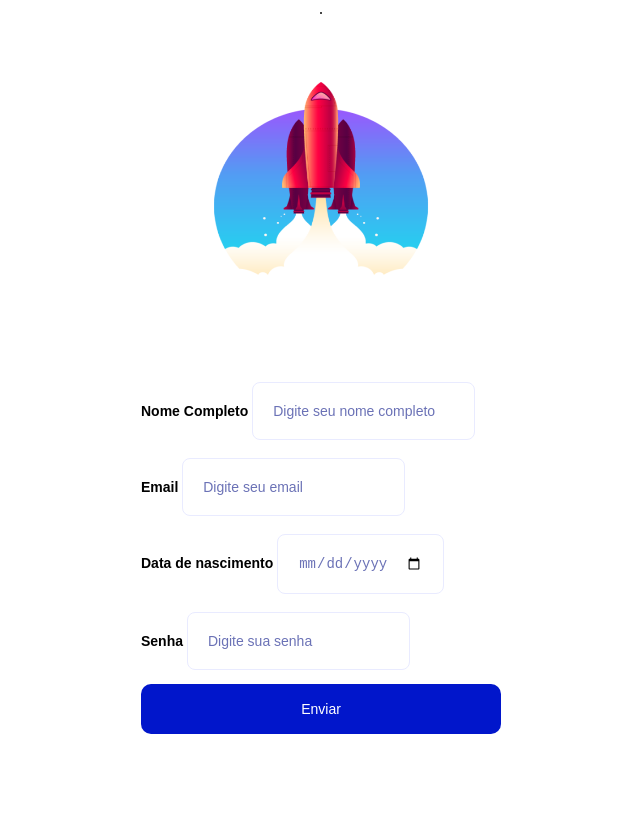
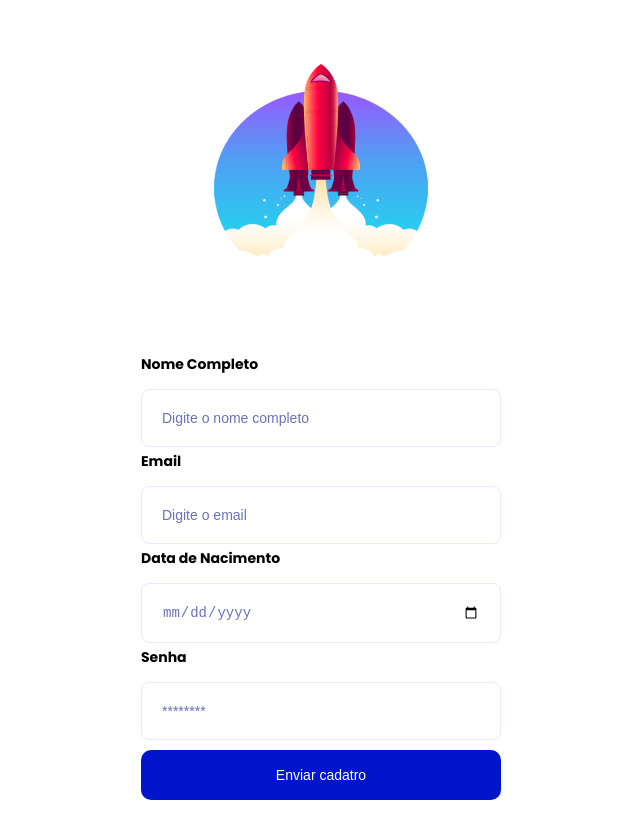
Before and after one commit to KevinCapocecera/sistema-de-cadastro, a plain HTML site: page index.html in a window 1280 px wide. Shown: the whole page, without its empty margins (319-959 px from the left). Drawn offline with Linux system fonts and the light colour scheme.

Commit message:
Atualização Formulário

```diff
--- a/index.html
+++ b/index.html
@@ -1,25 +1,40 @@
 <!DOCTYPE html>
-<html lang="pt-br">
+
+<html lang="BR">
+<link rel="stylesheet" href="styles.css">
 
 <head>
-    <meta charset="UTF-8">
-    <meta name="viewport" content="width=device-width, initial-scale=1.0">.
-    <link rel="stylesheet" href="styles.css">
-    <title>Sistema de Cadastro</title>
+
+    <link rel="preconnect" href="https://fonts.googleapis.com">
+    <link rel="preconnect" href="https://fonts.gstatic.com" crossorigin>
+    <link
+        href="https://fonts.googleapis.com/css2?family=Poppins:ital,wght@0,100;0,200;0,300;0,400;0,500;0,600;0,700;0,800;0,900;1,100;1,200;1,300;1,400;1,500;1,600;1,700;1,800;1,900&display=swap"
+        rel="stylesheet">
+
 </head>
 
 <body>
-    <img src="image.png" alt="Imagem de um foguete">
-    <form id="sistema-cadastro" class="meu-formulario">
-        <label for="nome" id="nome-label" class="minha-label">Nome Completo <input type="text" name="nome"
-                placeholder="Digite seu nome completo" required></label>
-        <label for="email" id="email-label" class="minha-label">Email <input type="email" name="email"
-                placeholder="Digite seu email" required></label>
-        <label for="data-de-nascimento" id="data-label" class="minha-label">Data de nascimento <input type="date"
-                name="data-de-nascimento"></label>
-        <label for="senha" id="senha-label" class="minha-label">Senha <input type="password" name="senha" placeholder="Digite sua senha"></label>
-        <button>Enviar</button>
+
+    <img src="image.png" alt="Imagem de um fogute vemelho, com fundo azul">
+    <form id="meu_formulario">
+        <label for="">Nome Completo</label>
+        <Input type="text" placeholder="Digite o nome completo">
+
+
+        <label for="">Email</label>
+        <Input type="email" placeholder="Digite o email">
+
+        <label for="">Data de Nacimento</label>
+        <Input type="date">
+
+        <label for="">Senha</label>
+        <Input type="password" placeholder="********">
+
+        <button type="submit">Enviar cadatro</button>
+
     </form>
+
+
 </body>
 
 </html>
--- a/styles.css
+++ b/styles.css
@@ -1,4 +1,3 @@
-
 body {
     background-color: rgb(255, 255, 255);
     display: flex;
```
Lines whose indentation alone changed are shown as unchanged.
